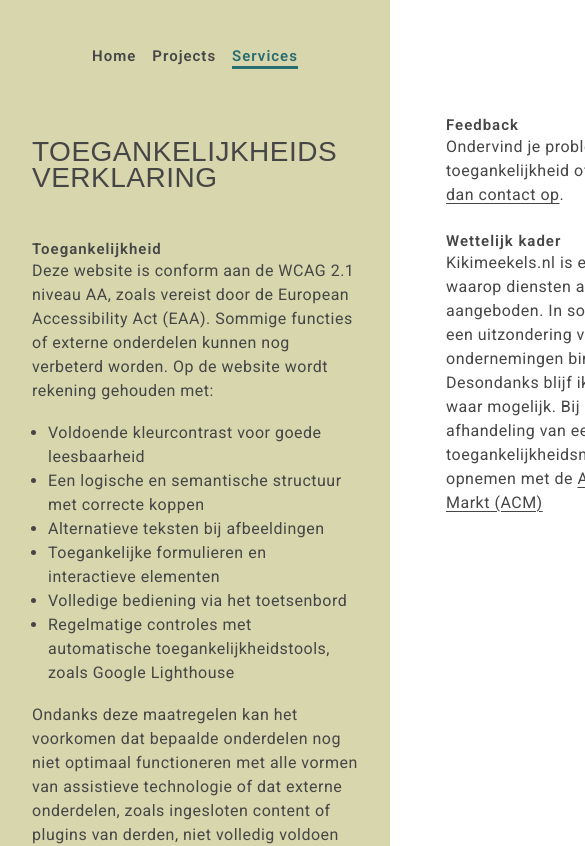
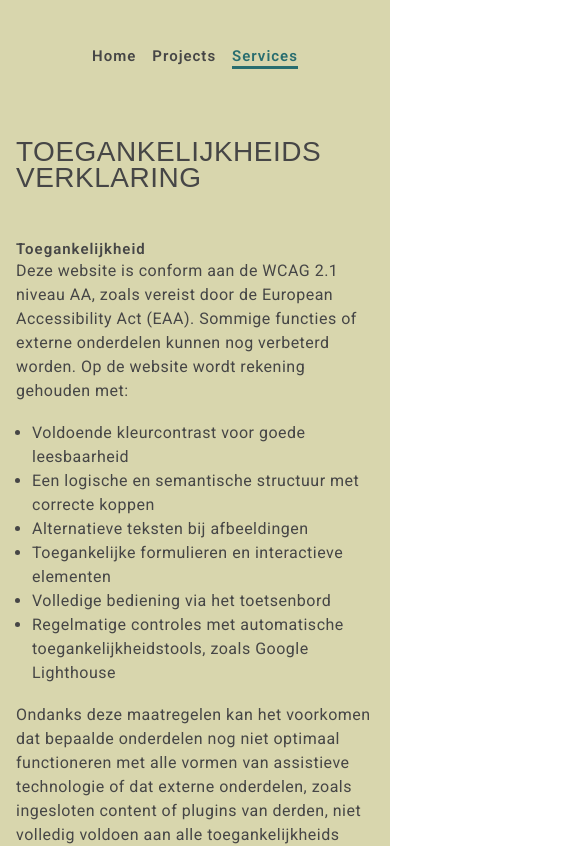
Before and after one commit to Ki-fi/portfolio, a React (Vite) app: page /toegankelijkheid in a window 390 px wide. Shown: the top 846 px of the page, 585 px wide, since content can reach past the window. Built offline with nearby package versions, Linux system fonts and the light colour scheme; a web font is replaced by a local one.

Commit message:
Fixed responsiveness error

```diff
--- a/src/App.css
+++ b/src/App.css
@@ -3,7 +3,10 @@
 @import url('https://fonts.googleapis.com/css2?family=Bowlby+One+SC&display=swap');
 
 #root {
-  margin: 0 auto;
+  min-height: 100vh;
+  display: flex;
+  flex-direction: column;
+  align-content: center;
   text-align: center;
 }
 
--- a/src/index.css
+++ b/src/index.css
@@ -2,7 +2,7 @@
 body {
   margin: 0;
   width: 100%;
-  height: 100%;
+  min-height: 100vh;
+  overflow-x: hidden;
   min-width: 320px;
-  min-height: 100vh;
 }
--- a/src/pages/accessibility/Accessibility.css
+++ b/src/pages/accessibility/Accessibility.css
@@ -1,24 +1,30 @@
+
+.accessibility-page{
+    width: 100%;
+    min-height: 100vh;
+    display: flex;
+    flex-direction: column;
+    text-align: left;
+}
 
 .accessibility-title {
     margin: 24px 0;
 }
 
 .accessibility-wrapper {
+    flex: 1;
     display: flex;
     flex-direction: column;
-    justify-content: flex-start;
     align-items: center;
-    flex-wrap: wrap;
     gap: 24px;
-    width: 100vw;
-    height: 100vh;
+    width: 100%;
+    padding: 0 16px 32px;
     background-color: #D8D6AD;
 }
 
 .accessibility-title, .accessibility-section {
     width: 100%;
     max-width: 750px;
-    padding: 0 32px;
     text-align: left;
 }
 
```
